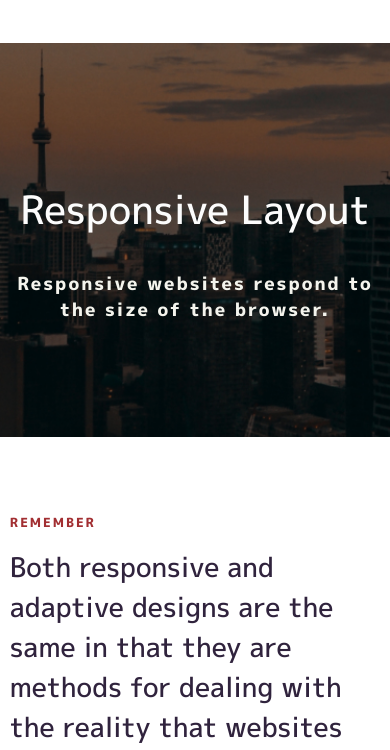
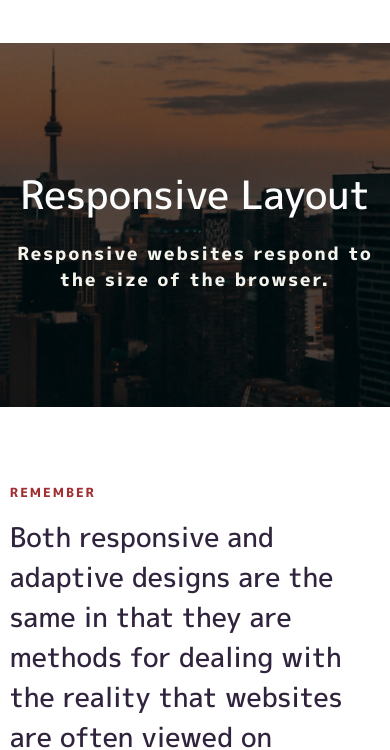
Before and after one commit to Labetski/Layout, a plain HTML site: page Task8.Aleksandr/index.html in a window 390 px wide. Shown: the part 106-856 px from the top of the page. Drawn offline with Linux system fonts and the light colour scheme.

Commit message:
Update style.css

```diff
--- a/Task8.Aleksandr/css/style.css
+++ b/Task8.Aleksandr/css/style.css
@@ -243,4 +243,8 @@ footer {
         justify-content: center;
         align-items: center;
     }
+    .one h1 {
+        line-height: 50px;
+    }
 }
+}
```
